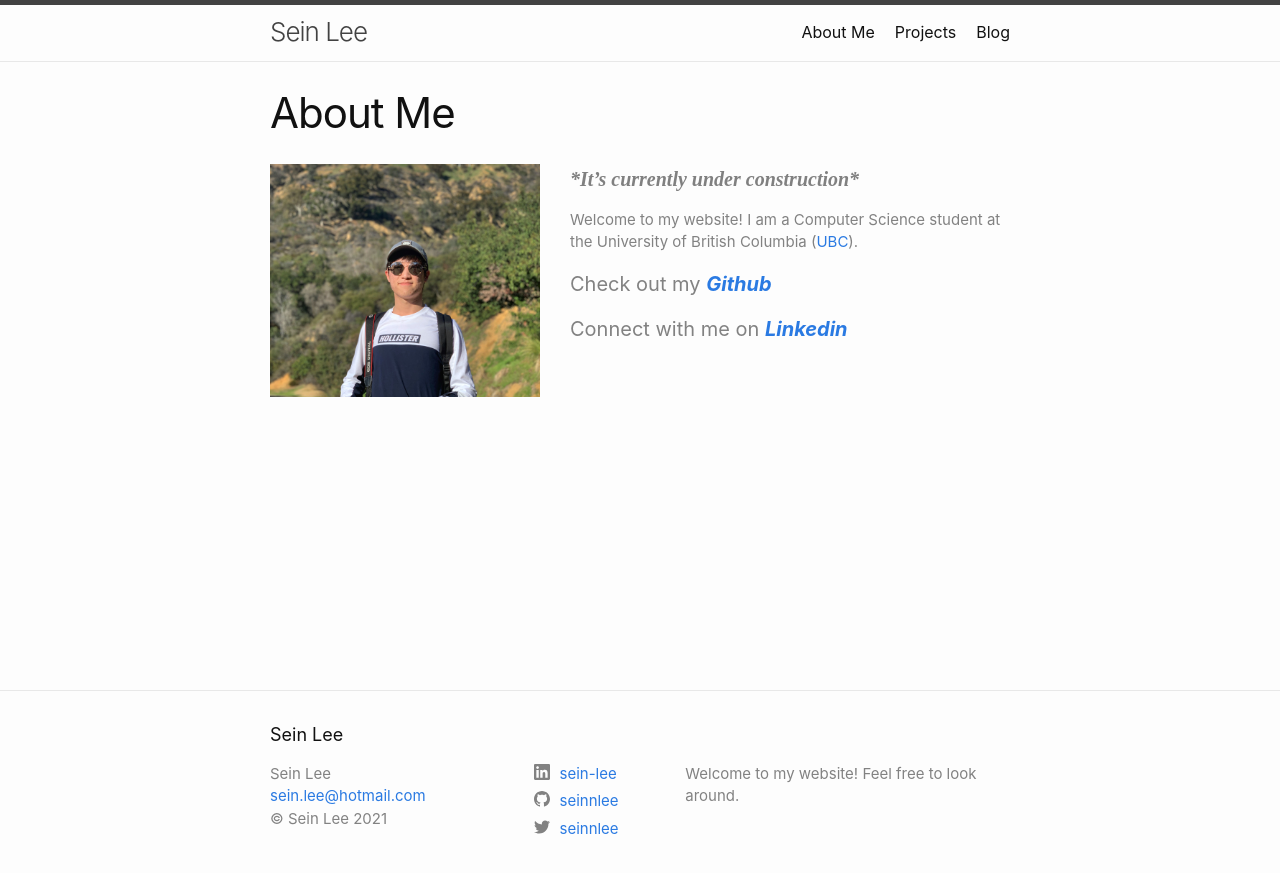
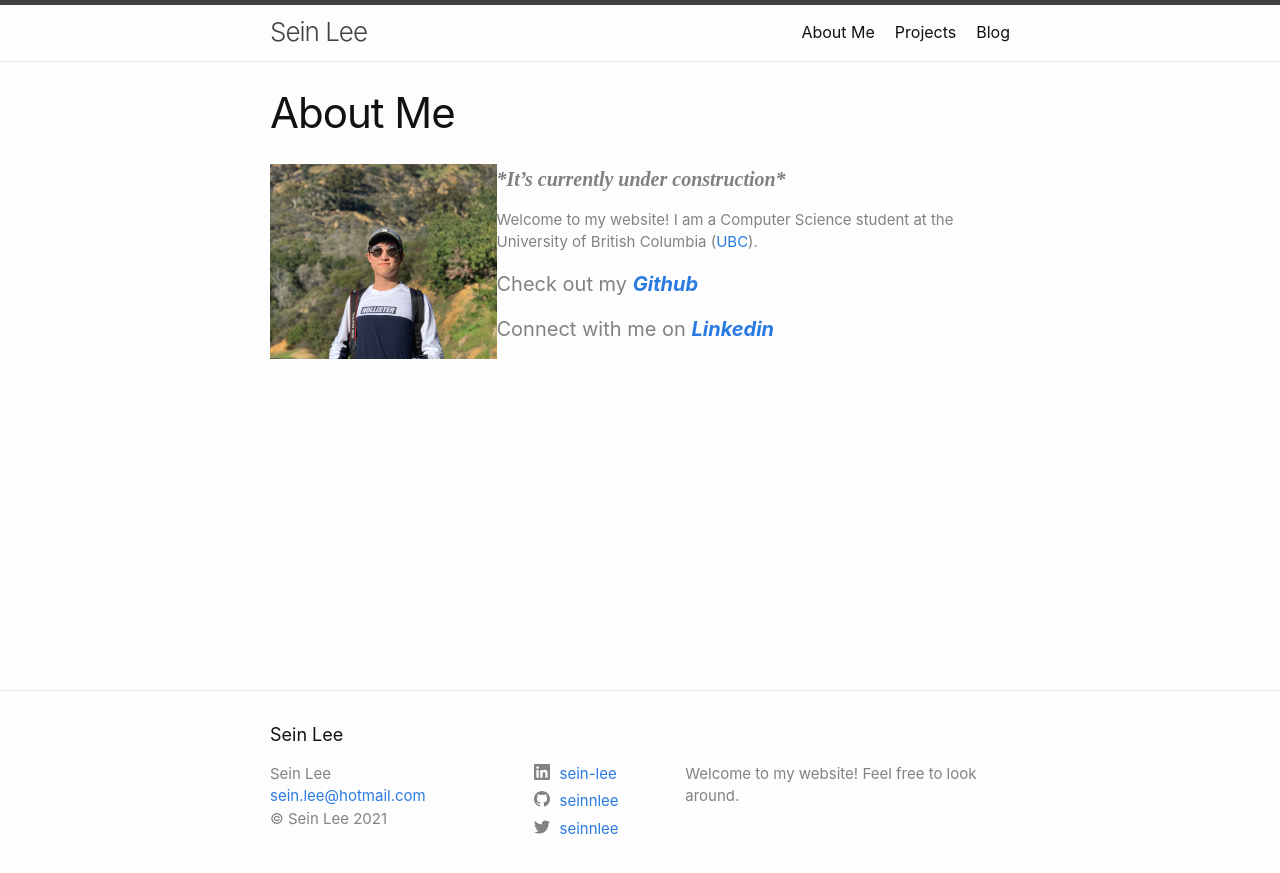
Before and after one commit to seinnlee/seinnlee.github.io, a Jekyll site: the page built from about.markdown, in a window 1280 px wide. Shown: the top 873 px of the page. Built offline with Jekyll 4.4.1, drawn with Linux system fonts in a browser that asks for light colours.

Commit message:
changed page column css

```diff
--- a/_sass/minima/_layout.scss
+++ b/_sass/minima/_layout.scss
@@ -285,12 +285,30 @@
 }
 
 .page-col-1 {
-  width: 300px;
+  width: 30%;
 }
 
 .page-col-2 {
-  width: 90%;
-  /*
-  width: -webkit-cal c(100% - (#{$spacing-unit} / 2));
-  width:         calc(20% - (#{$spacing-unit} / 2));*/
+  width: -webkit-cal c(70% - (#{$spacing-unit} / 2));
+  width:         calc(70% - (#{$spacing-unit} / 2));
 }
+
+@include media-query($on-laptop) {
+  .page-col-1 {
+    width: -webkit-calc(30% - (#{$spacing-unit} / 2));
+    width:         calc(30% - (#{$spacing-unit} / 2));
+  }
+  .page-col-2 {
+    width: -webkit-calc(70% - (#{$spacing-unit} / 2));
+    width:         calc(70% - (#{$spacing-unit} / 2));
+  }
+
+}
+
+@include media-query($on-palm) {
+  .page-col {
+    float: none;
+    width: -webkit-calc(100% - (#{$spacing-unit} / 2));
+    width:         calc(100% - (#{$spacing-unit} / 2));
+  }
+}
```
